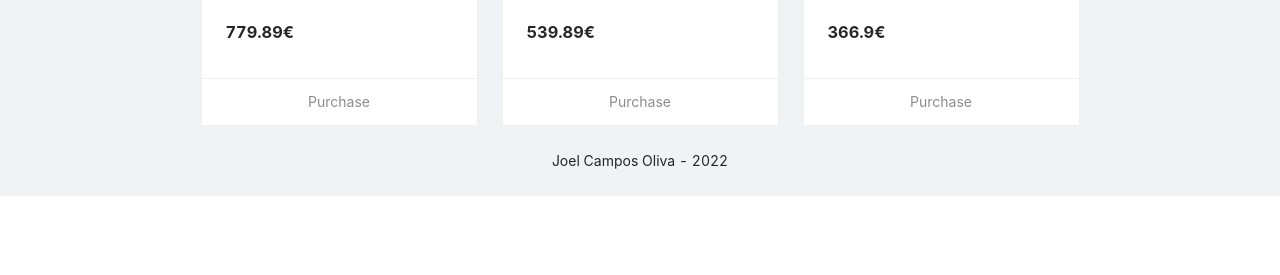
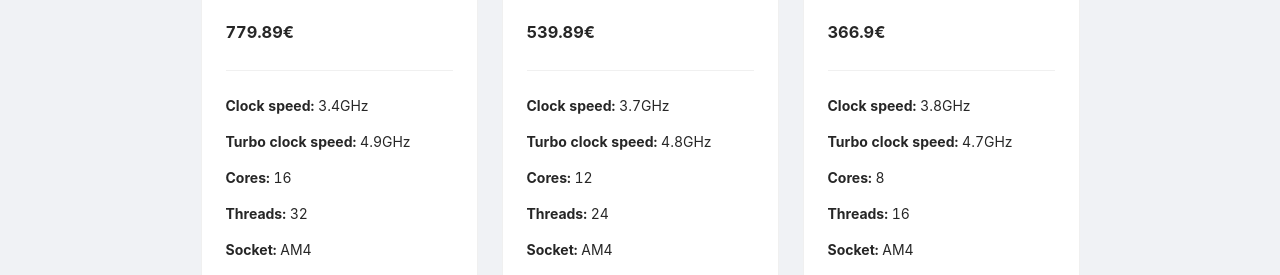
Before and after one commit to TheMineWayEstudis/M5-s-final-project-website, a React (Create React App) app in the folder web-m5/: page /computer/market-study in a window 1280 px wide. Shown: the part 525-800 px from the top of the page. Built offline with nearby package versions, Linux system fonts and the light colour scheme.

Commit message:
Base CPU specs

```diff
--- a/web-m5/src/view/marketStudy/MarketStudyElement.tsx
+++ b/web-m5/src/view/marketStudy/MarketStudyElement.tsx
@@ -1,8 +1,19 @@
-import { Badge, Card, Image } from "antd"
+import { Badge, Card, Divider, Image } from "antd"
 import Price from "../shared/components/Price";
+import MarketStudyElementSpecs from "./MarketStudyElementSpecs";
 
-type ItemSpecs = {
-
+export type ItemSpecs = {
+    ghz?: number;
+    turboGhz?: number;
+    cores?: number;
+    threads?: number;
+    socket?: 'AM4';
+    model?: string;
+    bits?: 32 | 64;
+    pow?: number;
+    integratedGPU?: boolean;
+    cache?: number;
+    unlocked?: boolean;
 }
 
 export type MarketStudyItem = {
@@ -11,6 +22,7 @@ export type MarketStudyItem = {
     purchaseUrl: string;
     price: number;
     specs: ItemSpecs;
+    manufacturer: string;
 
     choosen?: boolean;
 }
@@ -46,6 +58,8 @@ export default function MarketStudyElement(props: Props) {
                 actions={[<a href={item.purchaseUrl} target="_blank">Purchase</a>]}
             >
                 <Price calculateIVA={true}>{item.price}</Price>
+                <Divider/>
+                <MarketStudyElementSpecs specs={item.specs}/>
             </Card>
         </Choosen>
     );
--- /dev/null
+++ b/web-m5/src/view/marketStudy/MarketStudyElementSpecs.tsx
@@ -0,0 +1,30 @@
+import { ItemSpecs } from "./MarketStudyElement";
+
+type Props = {
+    specs: ItemSpecs;
+}
+
+export default function MarketStudyElementSpecs(props: Props) {
+    const specs = props.specs;
+
+    const Item = (props: { title: string, value: string}) => {
+        return <p><b>{props.title}:</b> {props.value}</p>
+    }
+
+    // EXAMPLE
+    // {specs. && <Item title="Clock speed" value={specs. + ""}/>}
+
+    return (
+        <>
+            {specs.ghz && <Item title="Clock speed" value={specs.ghz.toString() + "GHz"}/>}
+            {specs.turboGhz && <Item title="Turbo clock speed" value={specs.turboGhz.toString() + "GHz"}/>}
+            {specs.cores && <Item title="Cores" value={specs.cores.toString()}/>}
+            {specs.threads && <Item title="Threads" value={specs.threads.toString()}/>}
+            {specs.pow && <Item title="Power consumption" value={specs.pow.toString() + "W"}/>}
+            {specs.socket && <Item title="Socket" value={specs.socket}/>}
+            {specs.bits && <Item title="Operative mode" value={specs.bits.toString() + " bits"}/>}
+            {specs.unlocked && <Item title="Unlocked" value={specs.unlocked ? "Yes" : "No"}/>}
+            {specs.cache && <Item title="L3 cache" value={specs.cache + "MB"}/>}
+        </>
+    );
+}
--- a/web-m5/src/view/marketStudy/components/CPUs.ts
+++ b/web-m5/src/view/marketStudy/components/CPUs.ts
@@ -6,22 +6,55 @@ const cpus: MarketStudyItem[] = [
         imageUrl: "https://thumb.pccomponentes.com/w-530-530/articles/32/328470/1235-amd-ryzen-9-5950x-34-ghz.jpg",
         purchaseUrl: "https://www.pccomponentes.com/amd-ryzen-9-5950x-34-ghz",
         price: 644.54,
-        specs: {},
+        manufacturer: "AMD",
         choosen: true,
+        specs: {
+            socket: 'AM4',
+            ghz: 3.4,
+            turboGhz: 4.9,
+            cores: 16,
+            threads: 32,
+            bits: 64,
+            cache: 64,
+            model: "5950X",
+            unlocked: true,
+        },
     },
     {
         name: "AMD Ryzen 9 5900X",
         imageUrl: "https://img.pccomponentes.com/articles/32/328702/1997-amd-ryzen-9-5900x-37-ghz.jpg",
         purchaseUrl: "https://www.pccomponentes.com/amd-ryzen-9-5900x-37-ghz",
         price: 446.19,
-        specs: {},
+        manufacturer: "AMD",
+        specs: {
+            socket: 'AM4',
+            ghz: 3.7,
+            turboGhz: 4.8,
+            cores: 12,
+            threads: 24,
+            cache: 64,
+            bits: 64,
+            model: "5900X",
+            unlocked: true,
+        },
     },
     {
         name: "AMD Ryzen 7 5800X",
         imageUrl: "https://img.pccomponentes.com/articles/32/328473/168-amd-ryzen-7-5800x-38ghz.jpg",
         purchaseUrl: "https://www.pccomponentes.com/amd-ryzen-7-5800x-38ghz",
         price: 303.22,
-        specs: {},
+        manufacturer: "AMD",
+        specs: {
+            socket: 'AM4',
+            ghz: 3.8,
+            turboGhz: 4.7,
+            cores: 8,
+            threads: 16,
+            cache: 32,
+            bits: 64,
+            model: "5800X",
+            unlocked: true,
+        },
     },
 ];
 
```
